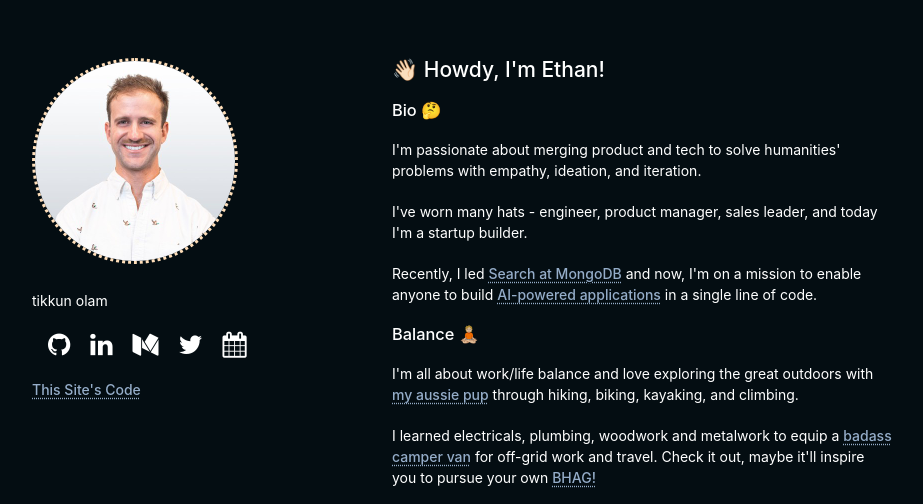
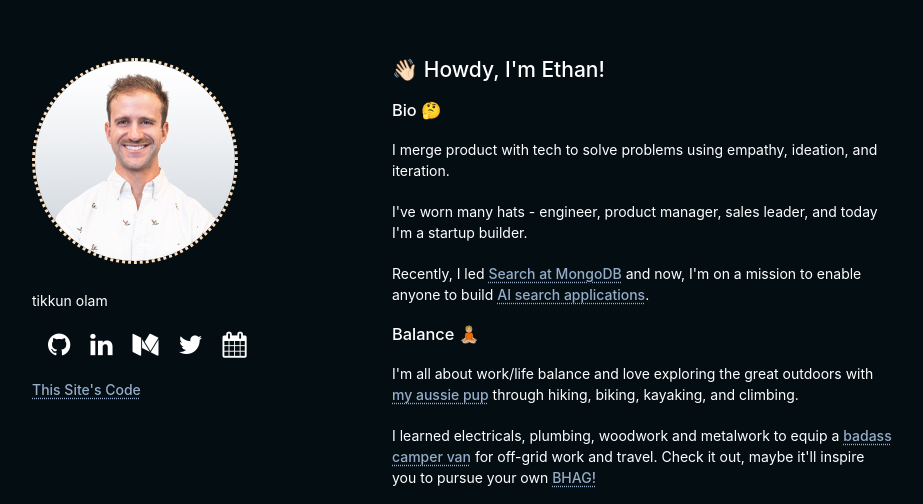
Before and after one commit to esteininger/minimal-website, a Flask app: page / in a window 1280 px wide. Shown: the top 504 px of the page, without its empty margins (178-1101 px from the left). Run offline with Flask 3, Linux system fonts and the light colour scheme; data that the repository does not hold is empty.

Commit message:
no message

```diff
--- a/templates/index.html
+++ b/templates/index.html
@@ -68,8 +68,7 @@
       <h3>Bio 🤔</h3>
 
       <p>
-        I'm passionate about merging product and tech to solve humanities' problems
-        with empathy, ideation, and iteration.
+        I merge product with tech to solve problems using empathy, ideation, and iteration.
       </p>
 
       <p>
@@ -79,8 +78,7 @@
       <p>
         Recently, I led <a href="https://www.mongodb.com/developer/author/ethan-steininger/">Search at MongoDB</a>
         and
-        now, I'm on a mission to enable anyone to build <a href="https://nux.ai">AI-powered applications</a> in a single
-        line of code.
+        now, I'm on a mission to enable anyone to build <a href="https://mixpeek.com">AI search applications</a>.
       </p>
 
       <h3>Balance 🧘🏼</h3>
```
